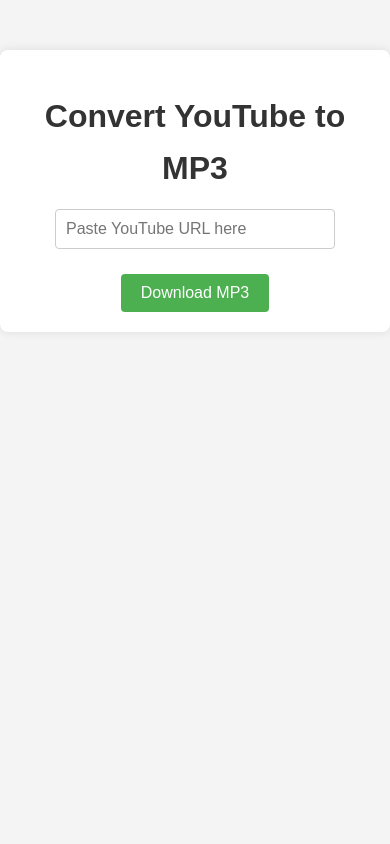
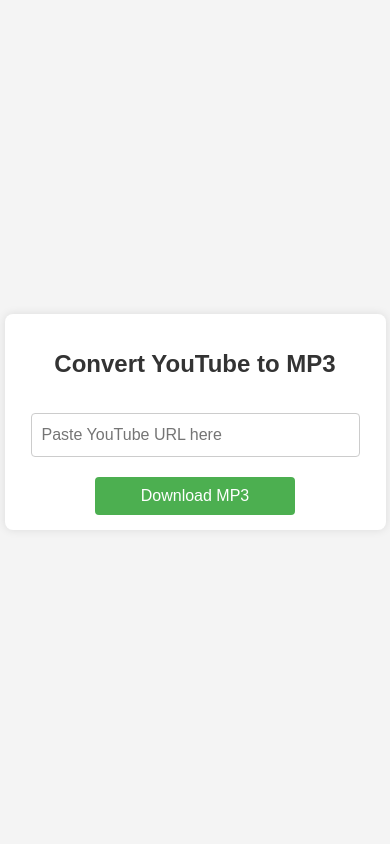
Before and after one commit to khalilkhan78611/youtube-mp3, a Flask app: page / in a window 390 px wide. Run offline with Flask 3, Linux system fonts and the light colour scheme.

Commit message:
Update index.html

```diff
--- a/templates/index.html
+++ b/templates/index.html
@@ -2,6 +2,7 @@
 <html lang="en">
 <head>
     <meta charset="UTF-8">
+    <meta name="viewport" content="width=device-width, initial-scale=1.0">
     <title>YouTube to MP3 Converter</title>
     <link rel="stylesheet" href="{{ url_for('static', filename='style.css') }}">
     <style>
@@ -10,11 +11,16 @@
             background-color: #f4f4f4;
             margin: 0;
             padding: 0;
+            min-height: 100vh;
+            display: flex;
+            flex-direction: column;
+            justify-content: center;
         }
 
         .container {
             max-width: 600px;
-            margin: 50px auto;
+            width: 90%;
+            margin: 20px auto;
             padding: 20px;
             background-color: white;
             border-radius: 8px;
@@ -24,25 +30,33 @@
 
         h1 {
             color: #333;
+            font-size: clamp(1.5rem, 5vw, 2rem);
+            margin-bottom: 20px;
         }
 
         form input[type="text"] {
-            width: 80%;
-            padding: 10px;
+            width: calc(100% - 22px); /* Full width minus padding */
+            max-width: 500px;
+            padding: 12px 10px;
             font-size: 1em;
             border: 1px solid #ccc;
             border-radius: 4px;
-            margin-top: 10px;
+            margin: 10px 0;
+            box-sizing: border-box;
         }
 
         form button {
-            padding: 10px 20px;
+            padding: 12px 24px;
             background-color: #4CAF50;
             color: white;
             border: none;
             border-radius: 4px;
             font-size: 1em;
             cursor: pointer;
+            width: 100%;
+            max-width: 200px;
+            margin-top: 10px;
+            transition: background-color 0.3s;
         }
 
         form button:hover {
@@ -51,12 +65,23 @@
 
         .error-message {
             color: red;
-            margin-top: 10px;
+            margin: 10px 0;
+            font-size: 0.9em;
+        }
+
+        @media (max-width: 480px) {
+            .container {
+                padding: 15px;
+                margin: 10px auto;
+            }
+
+            form button {
+                padding: 10px 20px;
+            }
         }
     </style>
 </head>
 <body>
-
     <div class="container">
         <h1>Convert YouTube to MP3</h1>
         {% if error %}
@@ -64,10 +89,9 @@
         {% endif %}
 
         <form method="POST">
-            <input type="text" name="youtube_url" placeholder="Paste YouTube URL here" required><br><br>
+            <input type="text" name="youtube_url" placeholder="Paste YouTube URL here" required>
             <button type="submit">Download MP3</button>
         </form>
     </div>
-
 </body>
 </html>
```
